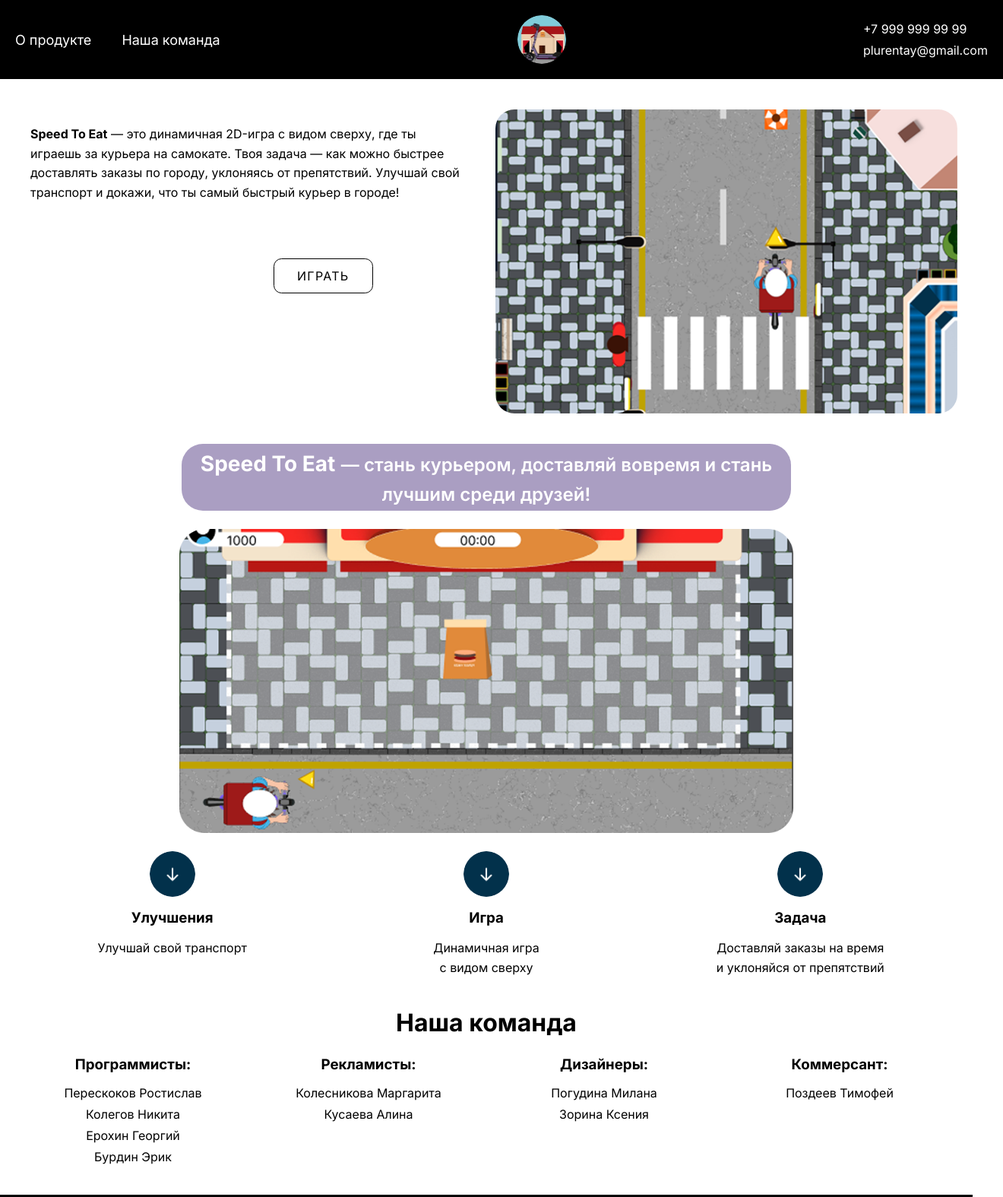
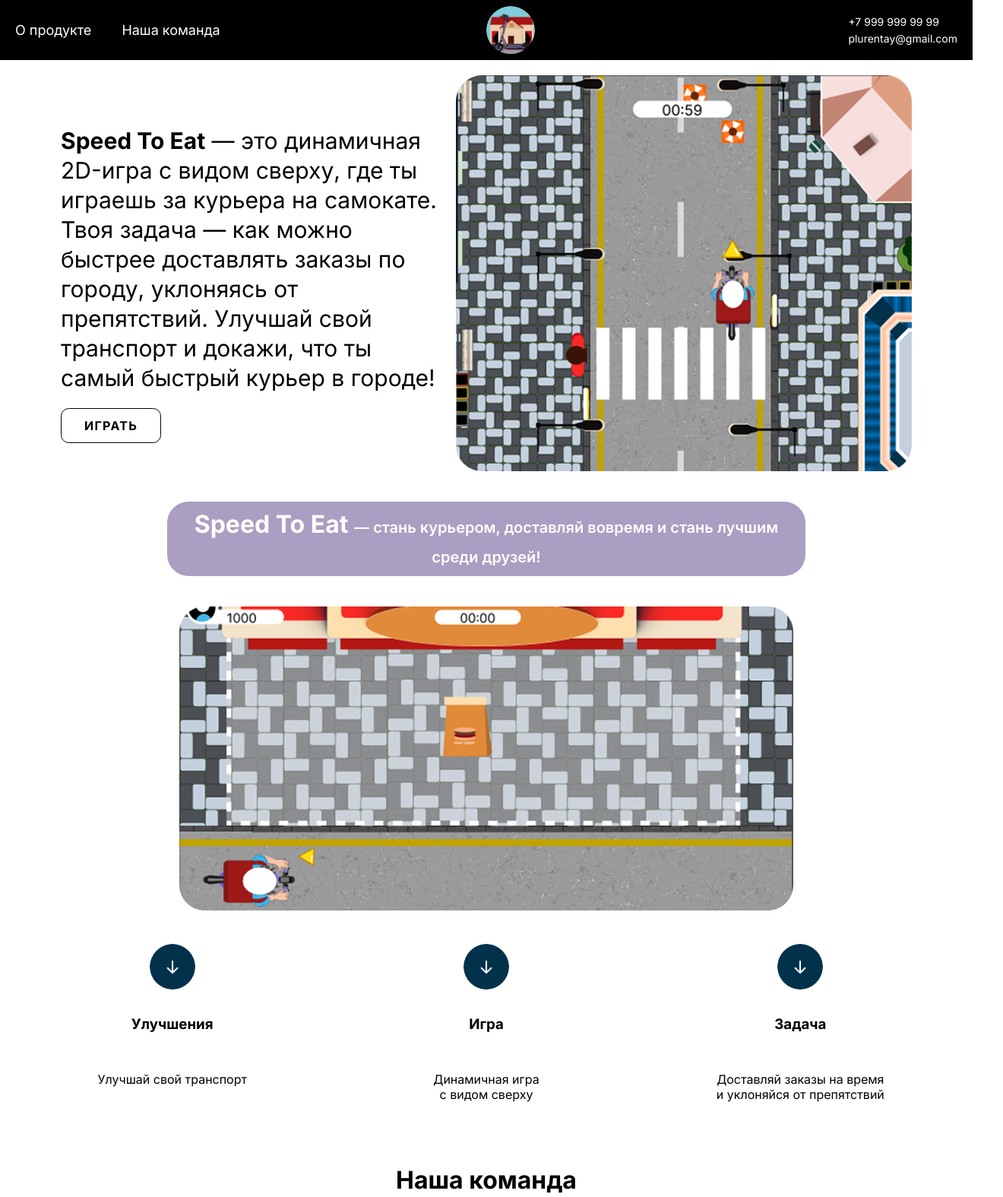
Before and after one commit to erikkitty/plurent.com, a plain HTML site: page index.html in a window 1280 px wide. Shown: the top 1575 px of the page at 76% size, 1320 px wide, since content can reach past the window. Drawn offline with Linux system fonts and the light colour scheme; files whose address does not match are found by name.

Commit message:
Update style.css

```diff
--- a/style.css
+++ b/style.css
@@ -1,184 +1,147 @@
-html,
-body {
+html, body {
   padding: 0;
   margin: 0;
+  font-family: "Inter", sans-serif;
+  background-color: white;
+  color: black;
   scroll-behavior: smooth;
-}
-
-li {
-  list-style-type: none;
-}
-
-h1,
-h2,
-h3 {
-  margin: 0;
-}
-
-ul {
-  padding: 0;
-  margin: 0;
-}
-
-p {
-  margin: 0;
-  line-height: 1.6;
 }
 
 a {
   text-decoration: none;
   color: white;
-  width: fit-content;
-}
-
-.main-content {
-  max-width: 1600px;
-  width: 100%;
-  margin: 0 auto;
-  display: flex;
-  flex-direction: column;
-  gap: 40px;
-  position: relative;
 }
 
 .header {
-  font-family: "inter";
   width: 100%;
   display: flex;
   justify-content: space-between;
   align-items: center;
-  position: sticky;
+  position: relative;
   top: 0;
   background-color: black;
   padding: 20px;
-}
-
-.logo {
-  width: 64px;
-  height: 64px;
-  border-radius: 50%;
-  aspect-ratio: 1/1;
+  box-sizing: border-box;
+  flex-wrap: wrap;
+  gap: 15px;
 }
 
 .nav-list {
   display: flex;
   gap: 40px;
-  width: fit-content;
-  color: white;
-  border-radius: 40px;
-  padding: 0;
+  flex-wrap: wrap;
 }
 
 .nav-list-item {
-  list-style-type: none;
   font-size: 18px;
-  transition: 0.3s easy;
+  transition: color 0.3s ease;
 }
 
 .nav-list-item:hover {
   color: #8776a8;
 }
 
+.logo {
+  position: absolute;
+  left: 50%;
+  width: 64px;
+  height: 64px;
+  border-radius: 50%;
+  object-fit: contain;
+}
+
 .contact-info {
   display: flex;
   flex-direction: column;
-  gap: 8px;
+  gap: 5px;
+  font-size: 14px;
 }
 
-.contact-info > a:hover {
-  color: #8776a8;
+.hero {
+  display: flex;
+  gap: 20px;
+  padding: 20px;
+  flex-wrap: wrap;
+  justify-content: center;
+  align-items: center;
 }
 
-section {
-  padding: 0 20px;
+.hero-text {
+  max-width: 500px;
 }
 
-.footer {
-  background-color: black;
-  color: white;
-  padding: 20px;
+.hero-description {
+  font-size: 30px;
+  line-height: 1.3;
+  margin-bottom: 20px;
 }
 
-.copyright {
-  justify-self: center;
+.hero-button {
+  background-color: white;
+  padding: 12px 30px;
+  border-radius: 10.5px;
+  text-transform: uppercase;
+  transition: 0.3s ease-in-out;
+  border: 1px solid black;
+  color: black;
+  cursor: pointer;
+  letter-spacing: 1.3px;
+  font-weight: 700;
+  display: inline-block;
 }
 
-.team {
-  display: flex;
-  flex-direction: column;
-  gap: 24px;
+.hero-button:hover {
+  background-color: #8776a8;
+  color: white;
+  border-color: #8776a8;
+}
+
+.hero-image {
+  max-width: 600px;
+  width: 100%;
+  height: auto;
+  border-radius: 25px;
+  object-fit: cover;
+}
+
+.features {
+  padding: 20px;
+  max-width: 1200px;
+  margin: 0 auto;
 }
 
 .section-title {
   color: white;
   background-color: rgba(135, 118, 168, 0.7);
   border-radius: 28px;
-  padding: 5px 1px;
+  padding: 10px 20px;
   text-align: center;
   font-size: 32px;
   max-width: 800px;
-  margin: 0 auto;
-}
-
-.section-title2 {
-  font-family: "inter";
-  text-align: center;
-  font-size: 32px;
-  max-width: 800px;
-  margin: 0 auto;
+  margin: 0 auto 40px auto;
 }
 
 .main-title {
-    font-weight: bold;
-    font-size: 28px;
-  }
-
-  .sub-title {
-    font-weight: 600;
-    font-size: 24px;
-  }
-
-.team-groups {
-  font-family: "inter";
-  display: grid;
-  grid-template-columns: repeat(4, 1fr);
+  font-weight: 700;
 }
 
-.team-group {
-  display: flex;
-  flex-direction: column;
-  gap: 16px;
-  text-align: center;
-}
-
-.team-group ul {
-  display: flex;
-  flex-direction: column;
-  align-items: center;
-  text-align: center;
-  gap: 8px;
-}
-
-.features {
-  font-family: "inter";
-  display: flex;
-  flex-direction: column;
-  gap: 24px;
+.sub-title {
+  font-weight: 600;
+  font-size: 20px;
 }
 
 .feature-image {
   width: 100%;
-  height: 400px;
+  max-height: 400px;
   object-fit: scale-down;
-  border-top-left-radius: 25px;
-  border-top-right-radius: 25px;
-  border-bottom-right-radius: 25px;
-  border-bottom-left-radius: 25px;
+  border-radius: 25px;
+  margin-bottom: 40px;
 }
 
 .feature-list {
   display: grid;
-  grid-template-columns: repeat(3, 1fr);
+  grid-template-columns: repeat(auto-fit, minmax(200px, 1fr));
+  gap: 40px;
 }
 
 .feature-item {
@@ -192,51 +155,53 @@ section {
 .feature-icon {
   width: 60px;
   height: 60px;
-  min-width: 60px;
-  min-height: 60px;
   border-radius: 50%;
+  object-fit: contain;
 }
 
-.hero {
-  display: grid;
-  grid-template-columns: repeat(2, 1fr);
-  gap: 24px;
+.team {
+  padding: 20px;
+  max-width: 1200px;
+  margin: 0 auto 40px auto;
 }
 
-.hero-text {
-  font-family: "inter";
-  padding: 20px;
+.section-title2 {
+  font-family: "Inter", sans-serif;
+  text-align: center;
+  font-size: 32px;
+  margin-bottom: 40px;
+}
+
+.team-groups {
+  display: grid;
+  grid-template-columns: repeat(auto-fit, minmax(200px, 1fr));
+  gap: 40px;
+}
+
+.team-group {
   display: flex;
   flex-direction: column;
-  gap: 24px;
+  gap: 16px;
+  text-align: center;
 }
 
-.hero-button {
-
-  letter-spacing: 1.3px;
-  background-color: white;
-  padding: 12px 30px;
-  border-radius: 10.5px;
-  text-transform: uppercase;
-  transition: 0.3s ease-in-out;
-  border: 1px solid black;
-  color: black;
-  margin-top: 50px;
-  margin-left: 320px;
+.team-group ul {
+  list-style: none;
+  padding: 0;
+  margin: 0;
+  gap: 8px;
+  display: flex;
+  flex-direction: column;
+  align-items: center;
 }
 
-.hero-button:hover {
-  background-color: #8776a8;
+.footer {
+  width: 100%;
+  background-color: black;
   color: white;
-  border: 1px solid #8776a8;
+  padding: 20px 10px;
+  text-align: center;
+  box-sizing: border-box;
+  font-size: 14px;
+  word-wrap: break-word;
 }
-
-.hero-image {
-  width: 100%;
-  height: 400px;
-  object-fit: cover;
-  border-top-left-radius: 25px;
-  border-top-right-radius: 25px;
-  border-bottom-right-radius: 25px;
-  border-bottom-left-radius: 25px;
-}
```
